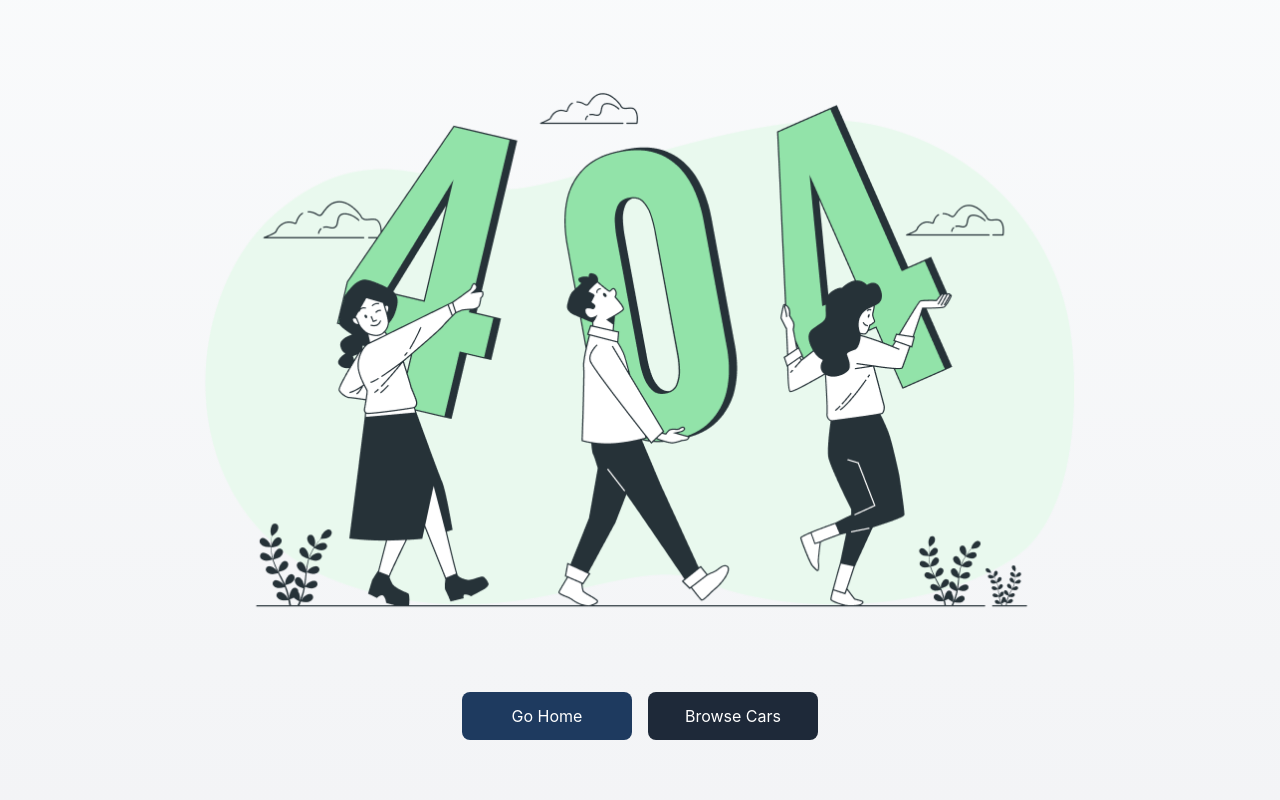
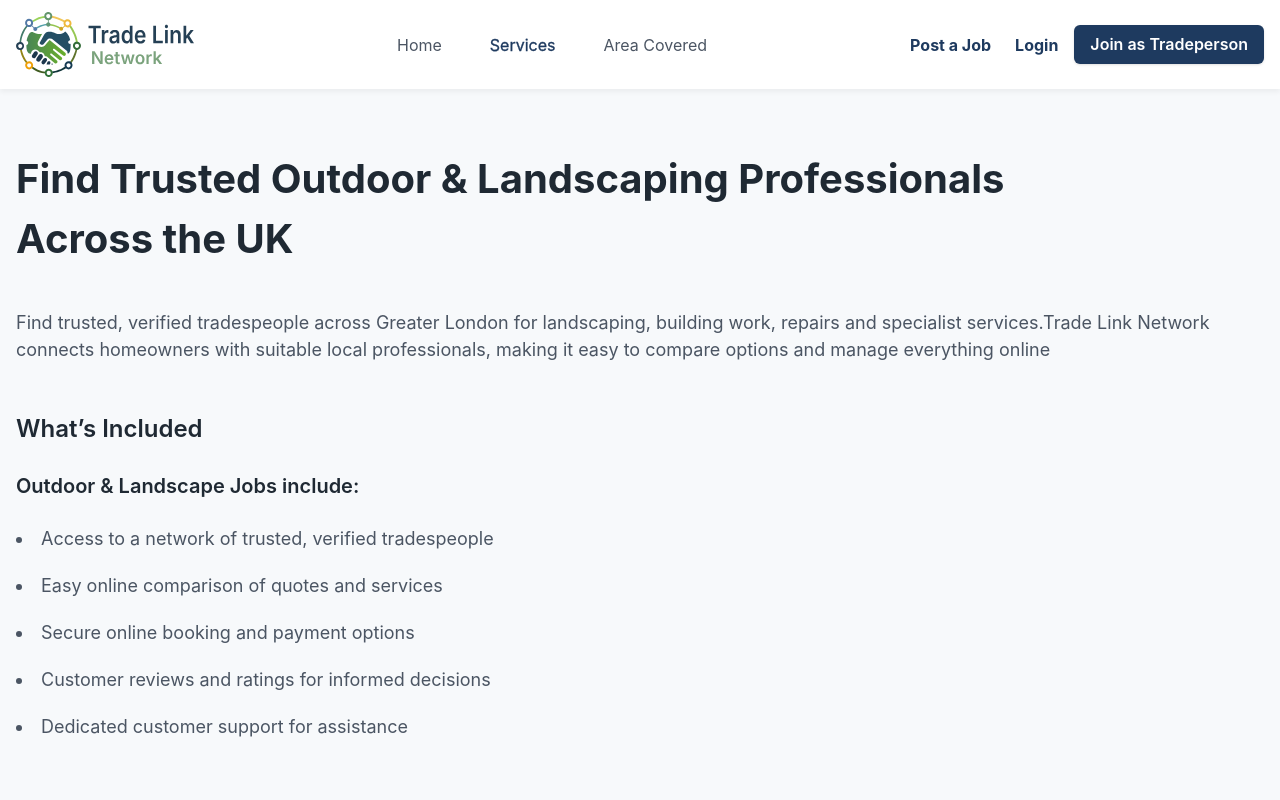
Before and after one commit to mijanConnect/trade-link-network-website, a Next.js app: page /services/1 in a window 1280 px wide. Before the commit this address had no page. Shown: the top 800 px of the page. Built offline with nearby package versions, Linux system fonts and the light colour scheme.

Commit message:
WhyUse us component designed

```diff
--- a/app/(public)/page.tsx
+++ b/app/(public)/page.tsx
@@ -1,8 +1,8 @@
 import Category from "../components/home/Category";
 import Hero from "../components/home/Hero";
+import UseUs from "../components/home/UseUs";
 import WorksFlow from "../components/home/WorksFlow";
 import CTA from "../components/ui/CTA";
-import WhyUse from "../components/ui/WhyUse";
 
 export default function Home() {
   return (
@@ -11,7 +11,7 @@ export default function Home() {
         <Hero />
         <Category />
         <WorksFlow />
-        <WhyUse />
+        <UseUs />
         <CTA />
       </>
     </main>
--- /dev/null
+++ b/app/(public)/services/[id]/page.tsx
@@ -0,0 +1,13 @@
+import ServiceDetails from "@/app/components/services/ServiceDetails";
+import CTA from "@/app/components/ui/CTA";
+
+export default function Page() {
+  return (
+    <>
+      <div className="my-6 lg:mt-15 lg:mb-30">
+        <ServiceDetails />
+        <CTA />
+      </div>
+    </>
+  );
+}
--- /dev/null
+++ b/app/components/home/UseUs.tsx
@@ -0,0 +1,49 @@
+import { Budget, File, Phone, Plus, Prople } from "../Svg";
+import WhyUse from "../ui/WhyUse";
+
+const icons = {
+  File: <File />,
+  Phone: <Phone />,
+  Budget: <Budget />,
+  Users: <Prople />,
+  Plus: <Plus />,
+};
+
+const useUsData = [
+  {
+    id: 1,
+    icon: "File",
+    title: "Trades see full job details upfront",
+  },
+  {
+    id: 2,
+    icon: "Phone",
+    title: "No endless phone calls",
+  },
+  {
+    id: 3,
+    icon: "Budget",
+    title: "Clear budgets & timelines",
+  },
+  {
+    id: 4,
+    icon: "Users",
+    title: "Local professionals only",
+  },
+  {
+    id: 5,
+    icon: "Plus",
+    title: "Free to post a job",
+  },
+];
+
+export default function UseUs() {
+  return (
+    <WhyUse
+      title="Why use Us?"
+      subtitle="Why homeowners use us"
+      items={useUsData}
+      icons={icons}
+    />
+  );
+}
--- /dev/null
+++ b/app/components/services/ServiceDetails.tsx
@@ -0,0 +1,36 @@
+export default function ServiceDetails() {
+  return (
+    <>
+      <div className="container mx-auto px-4">
+        <div className="mb-8 lg:mb-25">
+          <h2 className="text-[22px] lg:text-[40px] font-bold text-primaryText">
+            Find Trusted Outdoor & Landscaping Professionals <br /> Across the
+            UK
+          </h2>
+          <p className="text-[14px] lg:text-[18px] text-primaryTextLight mt-4 lg:mt-10">
+            Find trusted, verified tradespeople across Greater London for
+            landscaping, building work, repairs and specialist services.Trade
+            Link Network connects homeowners with suitable local professionals,
+            making it easy to compare options and manage everything online
+          </p>
+
+          <div>
+            <h3 className="text-[22px] lg:text-[24px] font-semibold text-primaryText mt-6 mb-2 lg:mt-12 lg:mb-6">
+              What’s Included
+            </h3>
+            <h4 className="text-[18px] lg:text-[20px] font-semibold text-primaryText mb-4 lg:mb-6">
+              Outdoor & Landscape Jobs include:
+            </h4>
+            <ul className="list-disc list-inside text-[14px] lg:text-[18px] text-primaryTextLight space-y-4 lg:space-y-5">
+              <li>Access to a network of trusted, verified tradespeople</li>
+              <li>Easy online comparison of quotes and services</li>
+              <li>Secure online booking and payment options</li>
+              <li>Customer reviews and ratings for informed decisions</li>
+              <li>Dedicated customer support for assistance</li>
+            </ul>
+          </div>
+        </div>
+      </div>
+    </>
+  );
+}
--- a/app/components/ui/WhyUse.tsx
+++ b/app/components/ui/WhyUse.tsx
@@ -1,55 +1,33 @@
 import React from "react";
-import { File, Phone, Budget, Prople, Plus } from "../Svg";
 
-// Data for why use us section
-const whyUseData = [
-  {
-    id: 1,
-    icon: "File",
-    title: "Trades see full job details upfront",
-  },
-  {
-    id: 2,
-    icon: "Phone",
-    title: "No endless phone calls",
-  },
-  {
-    id: 3,
-    icon: "Budget",
-    title: "Clear budgets & timelines",
-  },
-  {
-    id: 4,
-    icon: "Users",
-    title: "Local professionals only",
-  },
-  {
-    id: 5,
-    icon: "Plus",
-    title: "Free to post a job",
-  },
-];
+type IconKey = string;
 
-// Icon mapping
-const iconMap: Record<string, React.ReactNode> = {
-  File: <File />,
-  Phone: <Phone />,
-  Budget: <Budget />,
-  Users: <Prople />,
-  Plus: <Plus />,
-};
-
-// Reusable WhyUseCard component
-interface WhyUseCardProps {
-  icon: string;
+interface WhyUseItem {
+  id: number | string;
+  icon: IconKey;
   title: string;
 }
 
-function WhyUseCard({ icon, title }: WhyUseCardProps) {
+interface WhyUseProps {
+  title: string;
+  subtitle: string;
+  items: WhyUseItem[];
+  icons: Record<IconKey, React.ReactNode>;
+}
+
+function WhyUseCard({
+  icon,
+  title,
+  icons,
+}: {
+  icon: IconKey;
+  title: string;
+  icons: Record<IconKey, React.ReactNode>;
+}) {
   return (
     <div className="flex flex-col items-center bg-white py-8 md:py-12 px-4 rounded-lg shadow-sm hover:shadow-md transition-shadow">
       <div className="bg-[#E9EBEF] inline-block p-5 rounded-full mb-7">
-        {iconMap[icon] || <File />}
+        {icons[icon] || null}
       </div>
       <h3 className="text-[18px] md:text-[20px] text-primary font-semibold text-center">
         {title}
@@ -58,27 +36,28 @@ function WhyUseCard({ icon, title }: WhyUseCardProps) {
   );
 }
 
-export default function WhyUse() {
+export default function WhyUse({ title, subtitle, items, icons }: WhyUseProps) {
   return (
     <div className="py-6 md:py-10 lg:py-[130px]">
       <div className="container mx-auto px-4 lg:px-0">
-        {/* Header Section */}
         <div className="mb-4 md:mb-6 lg:mb-20 text-center">
           <h1 className="text-[20px] md:text-[40px] font-semibold text-primaryText">
-            Why use Us
+            {title}
           </h1>
           <p className="text-[16px] md:text-[24px] text-primaryTextLight mt-4">
-            Why homeowners use us
+            {subtitle}
           </p>
         </div>
 
-        {/* Cards Grid Section */}
-        <div className="grid grid-cols-1 md:grid-cols-3 gap-4 md:gap-8">
-          {whyUseData.map((item) => (
-            <WhyUseCard key={item.id} icon={item.icon} title={item.title} />
+        <div className="flex flex-wrap justify-center gap-4 md:gap-8">
+          {items.map((item) => (
+            <div
+              key={item.id}
+              className="w-full sm:basis-[48%] md:basis-[calc(33.333%-1.5rem)]"
+            >
+              <WhyUseCard icon={item.icon} title={item.title} icons={icons} />
+            </div>
           ))}
-          {/* Empty placeholder to center last 2 items */}
-          <div className="hidden md:block"></div>
         </div>
       </div>
     </div>
```
